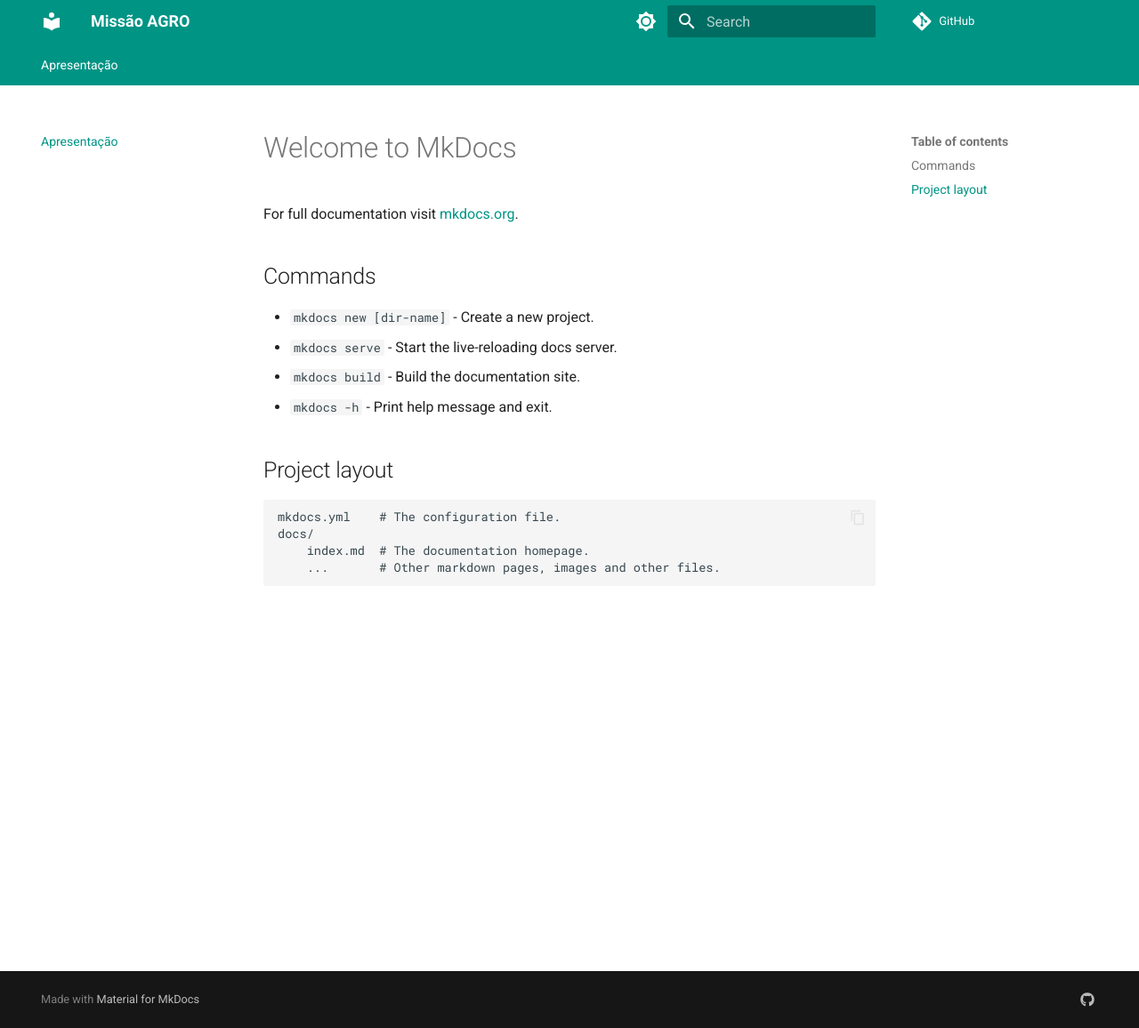
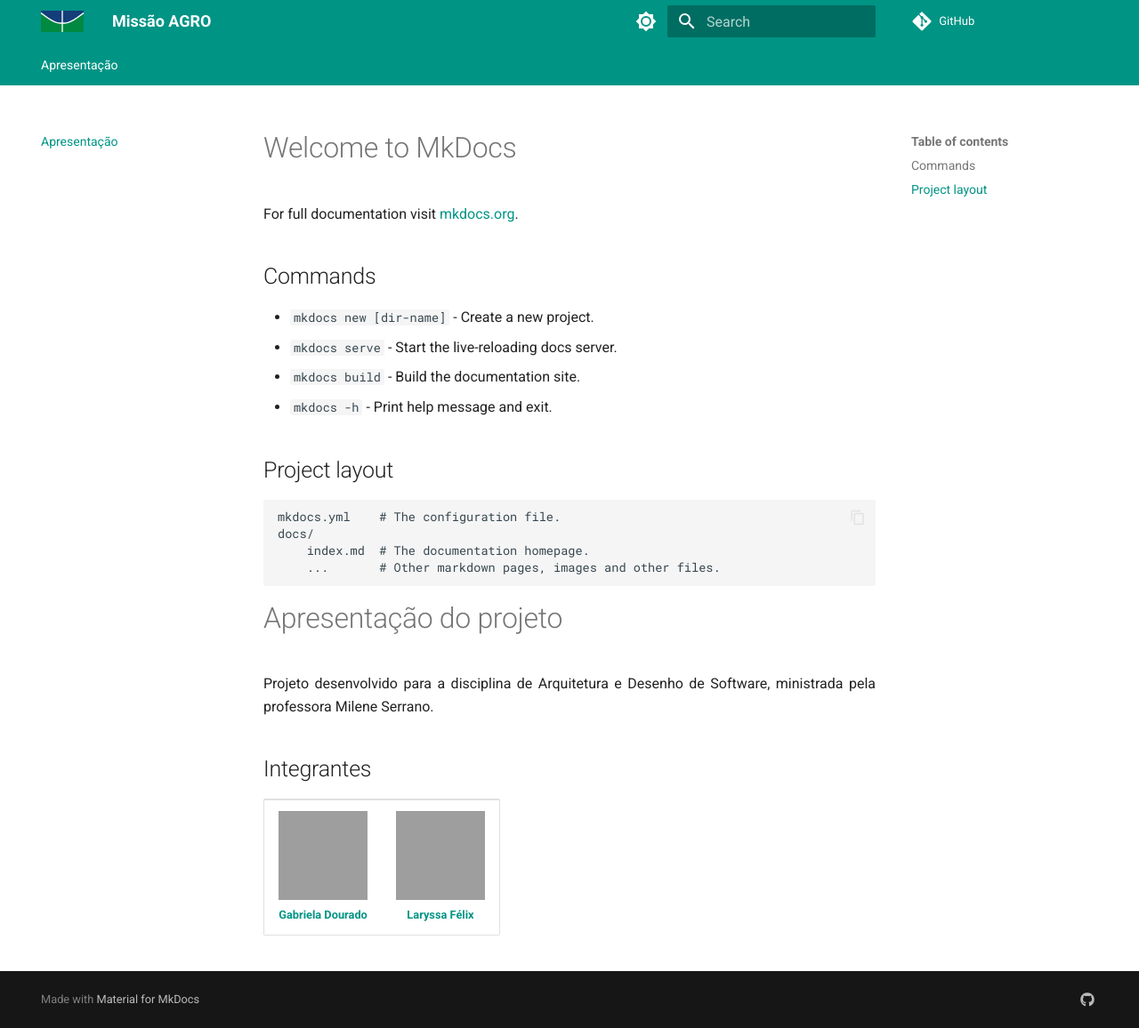
Before and after one commit to felixlaryssa/Missao-Agro, an MkDocs documentation site: the page built from docs/index.md, in a window 1280 px wide and 1156 px high. Shown: the whole window at 89% size. Built offline with MkDocs 1.6.1 and Material for MkDocs 9.7.7, drawn with Linux system fonts in a browser that asks for light colours; comment, search, counter and statistics services are not loaded; grey boxes are pictures that could not be loaded.

Commit message:
ajustes configuração git page

```diff
--- a/docs/index.md
+++ b/docs/index.md
@@ -15,3 +15,27 @@ For full documentation visit [mkdocs.org](https://www.mkdocs.org).
     docs/
         index.md  # The documentation homepage.
         ...       # Other markdown pages, images and other files.
+
+# Apresentação do projeto
+
+<div style="text-align: justify;">
+<p>
+Projeto desenvolvido para a disciplina de Arquitetura e Desenho de Software, ministrada pela professora Milene Serrano.
+</p>
+</div>
+
+## Integrantes
+
+
+<table align="center">
+  <tr>
+    <td align="center">
+      <img src="https://avatars.githubusercontent.com/u/99550075?v=4" width=100><br>
+      <b><a href="https://github.com/gabrieladouradof">Gabriela Dourado</a></b><br>
+    </td>
+    <td align="center">
+      <img src="https://avatars.githubusercontent.com/u/143897458?v=4" width=100><br>
+      <b><a href="https://github.com/felixlaryssa">Laryssa Félix</a></b><br>
+    </td>
+  </tr>
+</table>
--- a/mkdocs.yml
+++ b/mkdocs.yml
@@ -4,19 +4,15 @@ site_url: https://github.com/felixlaryssa/Missao-Agro
 repo_url: https://github.com/felixlaryssa/Missao-Agro
 repo_name: GitHub
 
-extra:
-  social:
-    - icon: fontawesome/brands/github
-      link: https://github.com/felixlaryssa/Missao-Agro
-
 theme:
   name: material
+  logo: images/logoUnb.svg
   palette:
 
     # Light mode
     - media: "(prefers-color-scheme: light)"
       scheme: default
-      primary: teal       # verde água
+      primary: teal
       accent: cyan
       toggle:
         icon: material/brightness-7
@@ -25,7 +21,7 @@ theme:
     # Dark mode
     - media: "(prefers-color-scheme: dark)"
       scheme: slate
-      primary: teal       # verde água
+      primary: teal
       accent: cyan
       toggle:
         icon: material/brightness-4
@@ -38,5 +34,10 @@ theme:
     - navigation.instant.progress
     - navigation.top
 
+extra:
+  social:
+    - icon: fontawesome/brands/github
+      link: https://github.com/felixlaryssa/Missao-Agro
+
 nav:
   - Apresentação: index.md
```
Also changed, not shown: docs/images/logoUnb.svg (added), 1 other file.
